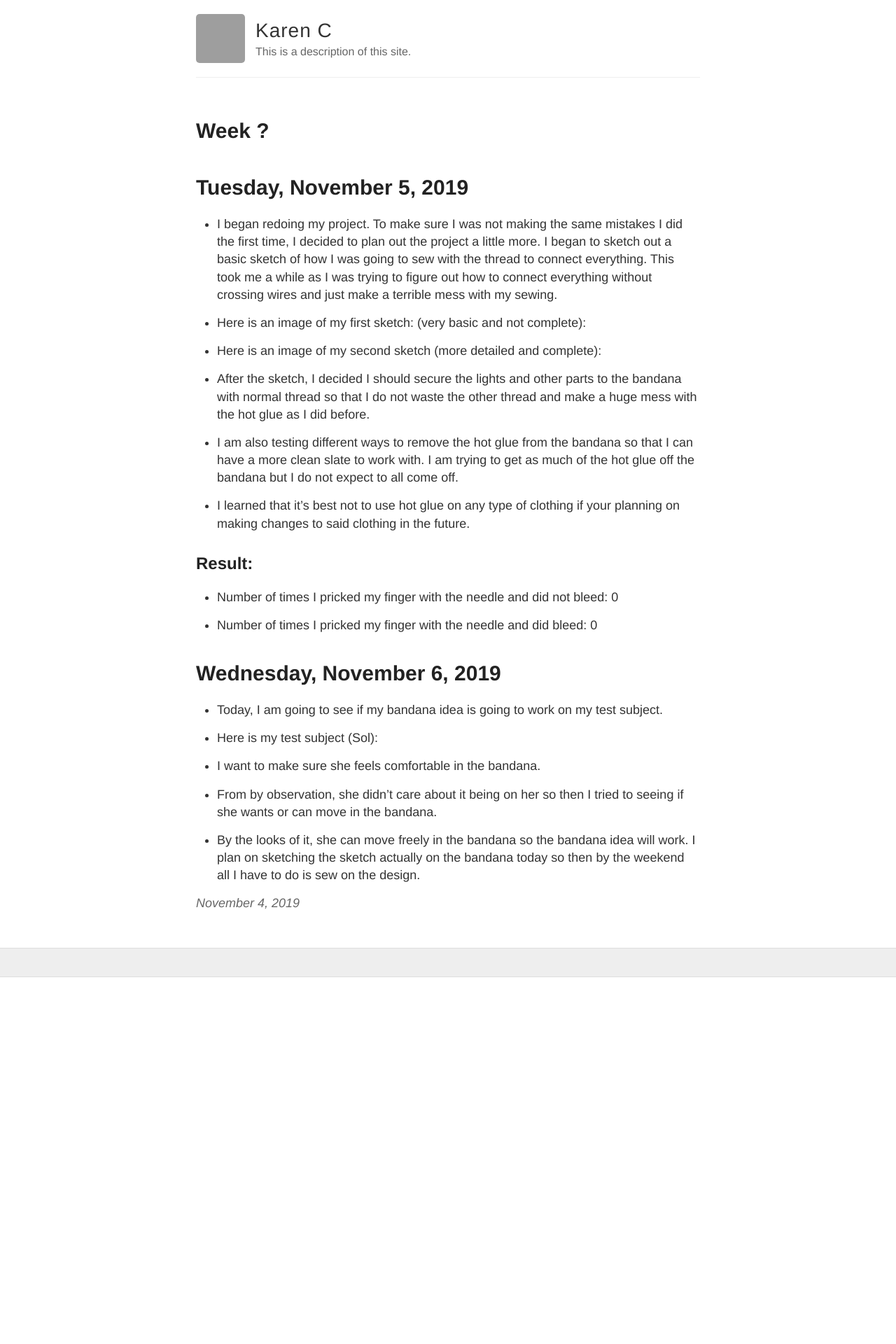
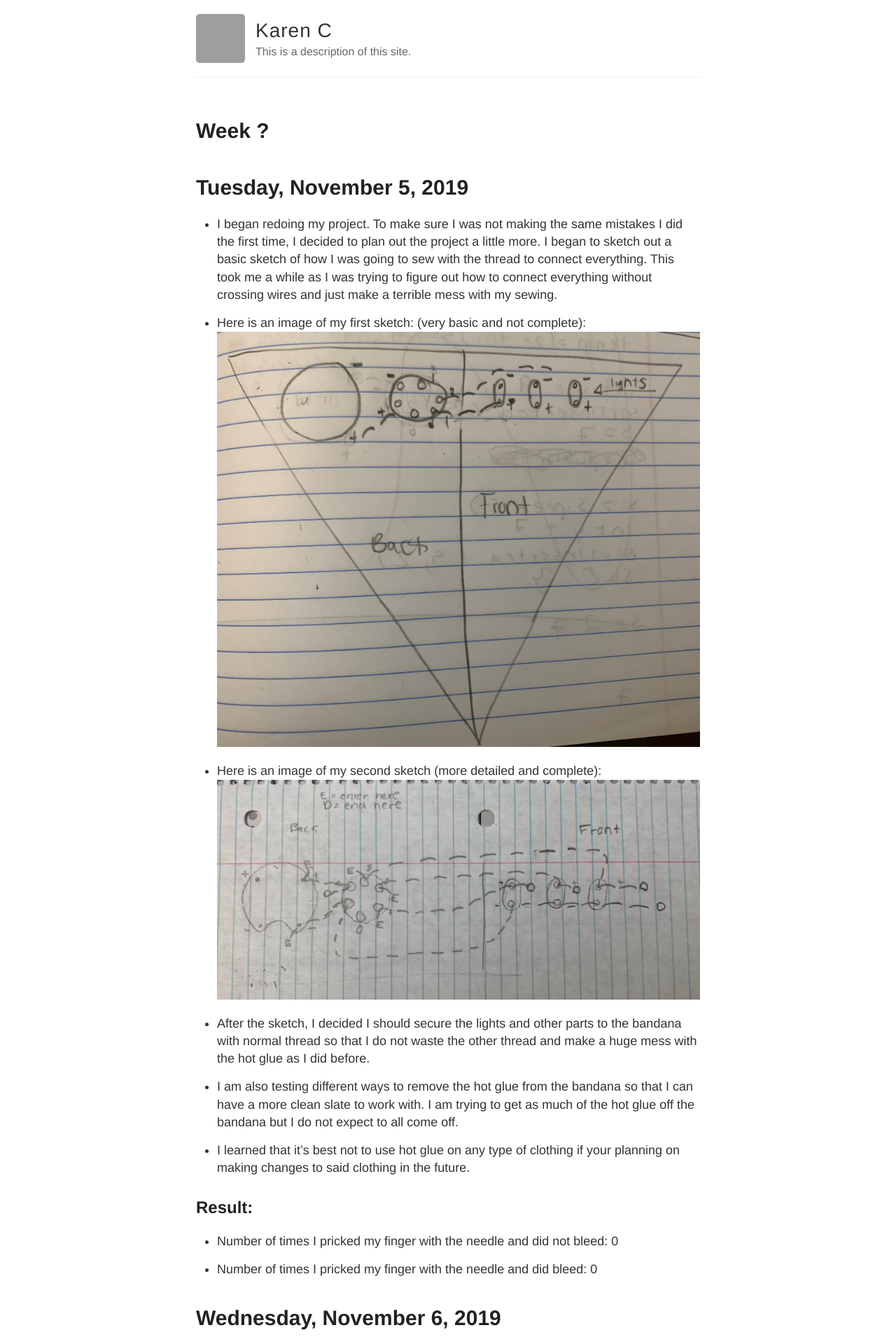
Before and after one commit to kac844/Homepage, a Jekyll site: the page built from _posts/2019-11-04-Week-9001.md, in a window 1280 px wide. Shown: the top 1920 px of the page at 70% size. Built offline with Jekyll 4.4.1, drawn with Linux system fonts in a browser that asks for light colours; before the commit the page ends 1396 px from its top, so only the background shows below that; grey boxes are pictures that could not be loaded.

Commit message:
Update 2019-11-04-Week-9001.md

```diff
--- a/_posts/2019-11-04-Week-9001.md
+++ b/_posts/2019-11-04-Week-9001.md
@@ -9,12 +9,12 @@ title: Week ?
 
 
 * Here is an image of my first sketch: (very basic and not complete):
-
+	![this]({{site.url}}/project/img14.JPG)
 
 
 
 * Here is an image of my second sketch (more detailed and complete):
-
+ 	![this]({{site.url}}/project/img13.JPG)
 
 
 
```
Also changed, not shown: other parts of _posts/2019-11-04-Week-9001.md (+3 -8 lines).
